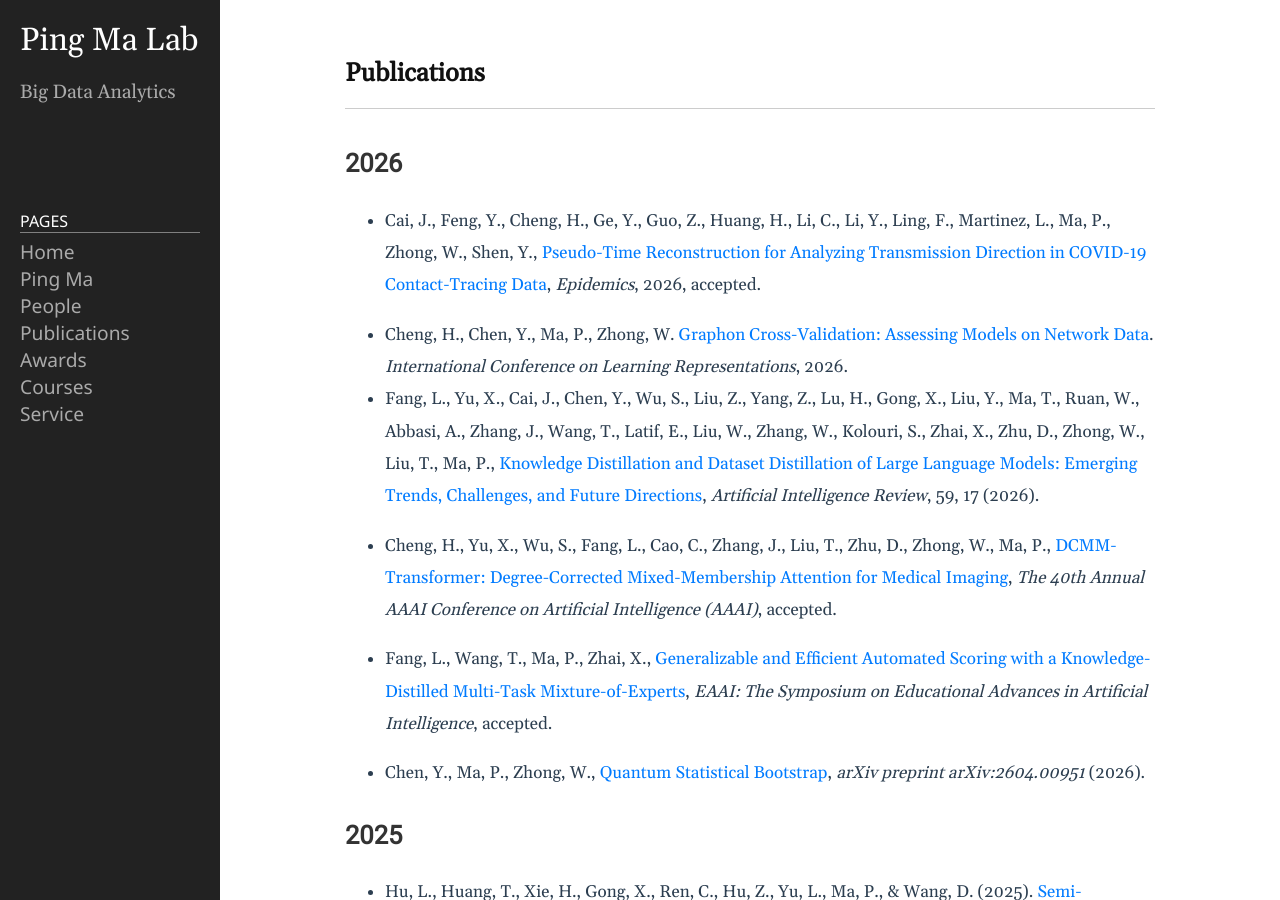
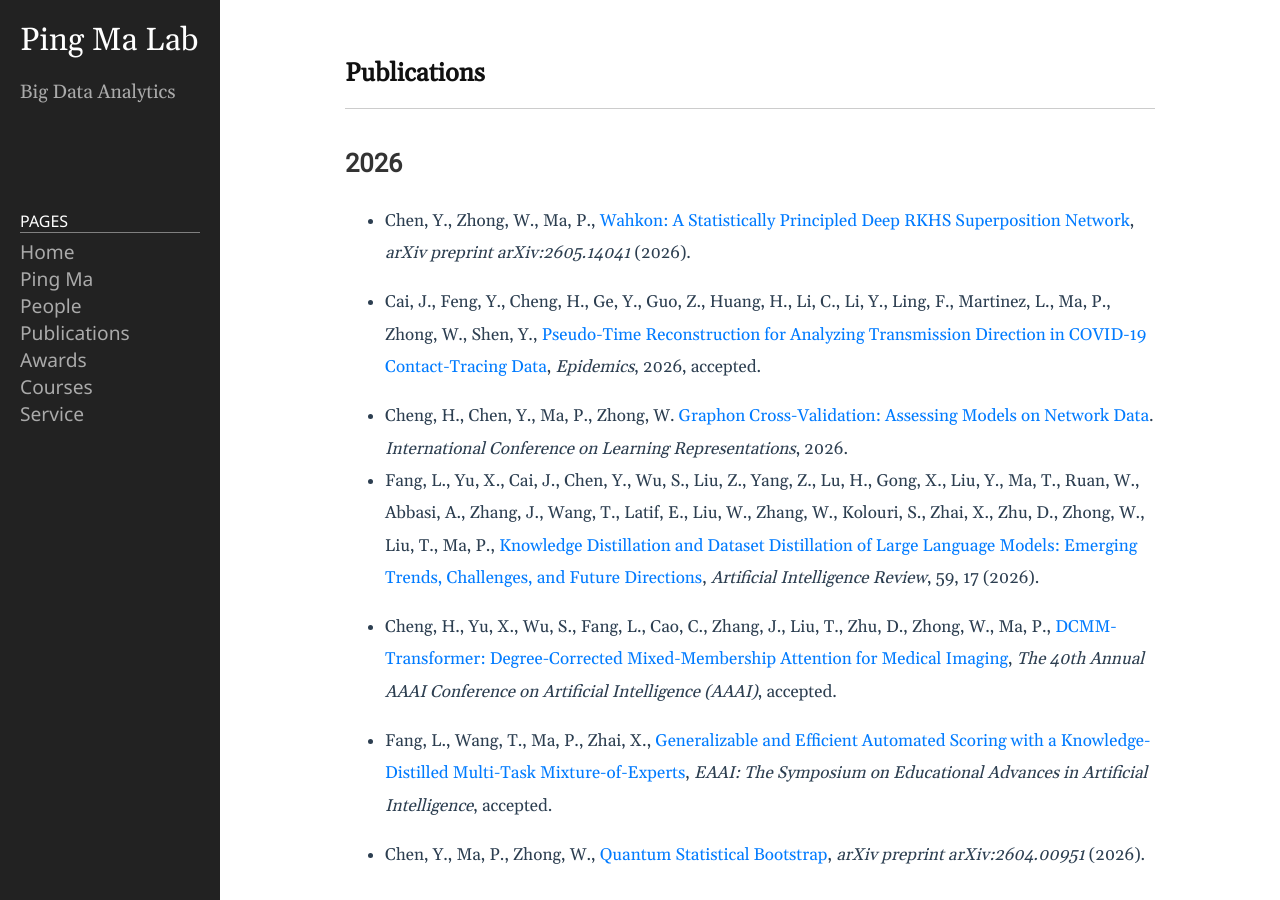
Before and after one commit to BDALpingio/BDALpingio.github.io, a Jekyll site: the page built from 3_publications.md, in a window 1280 px wide and 900 px high. Built offline with Jekyll 4.4.1, drawn with Linux system fonts in a browser that asks for light colours.

Commit message:
Update 3_publications.md

```diff
--- a/3_publications.md
+++ b/3_publications.md
@@ -4,6 +4,9 @@ title: Publications
 permalink: /3_publications/
 ---
 ## 2026
+
+- Chen, Y., Zhong, W., Ma, P., [Wahkon: A Statistically Principled Deep RKHS Superposition Network](https://arxiv.org/abs/2605.14041), _arXiv preprint arXiv:2605.14041_ (2026).
+
 - Cai, J., Feng, Y., Cheng, H., Ge, Y., Guo, Z., Huang, H., Li, C., Li, Y., Ling, F., Martinez, L., Ma, P., Zhong, W., Shen, Y., [Pseudo-Time Reconstruction for Analyzing Transmission Direction in COVID-19 Contact-Tracing Data](https://doi.org/10.1016/j.epidem.2026.100914), _Epidemics_, 2026, accepted.
 
 - Cheng, H., Chen, Y., Ma, P., Zhong, W. [Graphon Cross-Validation: Assessing Models on Network Data](https://openreview.net/pdf?id=8J3GTeQmwl). _International Conference on Learning Representations_, 2026.
```
